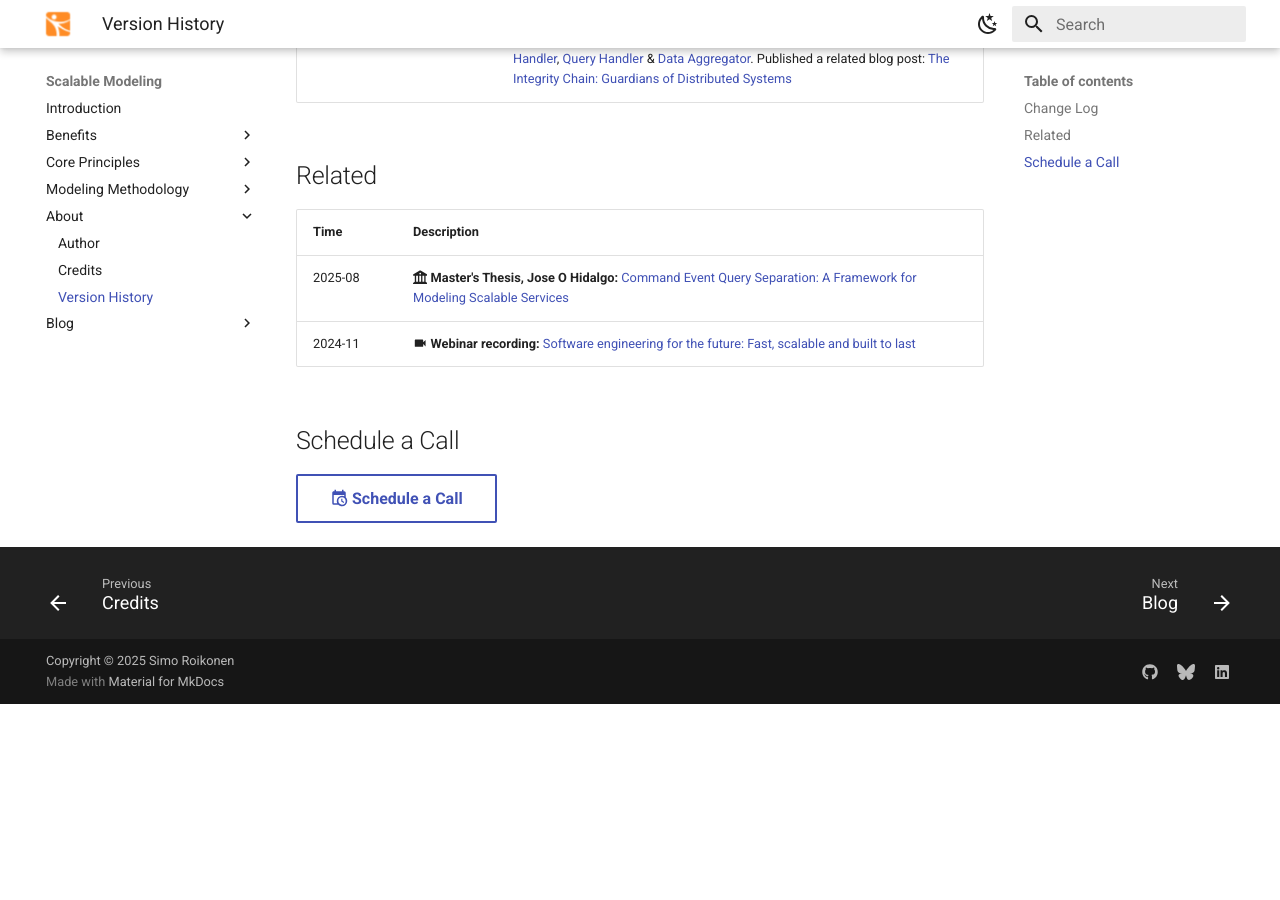
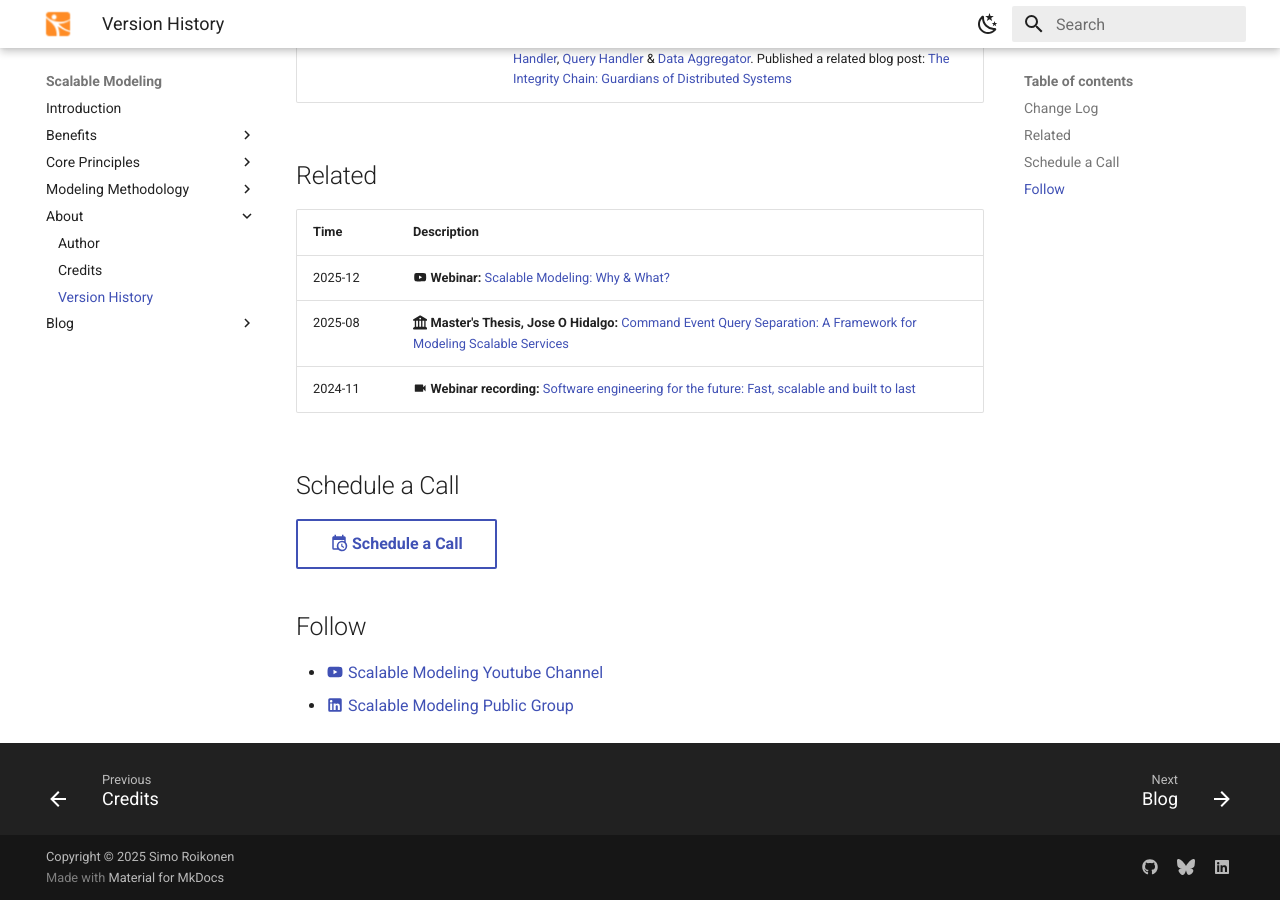
Before and after one commit to roikonen/scalablemodeling, an MkDocs documentation site: the page built from docs/when.md, in a window 1280 px wide and 900 px high, scrolled down 579 px. Built offline with MkDocs 1.6.1 and Material for MkDocs 9.7.7, drawn with Linux system fonts in a browser that asks for light colours; before the commit the page ends 1283 px from its top, so only the background shows below that.

Commit message:
New YouTube-channel and LinkedIn-group

```diff
--- a/docs/when.md
+++ b/docs/when.md
@@ -15,9 +15,15 @@
 
 | Time    | Description                                                                                                                                                                                                                            |
 |---------|----------------------------------------------------------------------------------------------------------------------------------------------------------------------------------------------------------------------------------------|
+| 2025-12 | :material-youtube: **Webinar:** [Scalable Modeling: Why & What?](https://youtu.be/gLB4ghyie24)
 | 2025-08 | :fontawesome-solid-university: **Master's Thesis, Jose O Hidalgo:** [Command Event Query Separation: A Framework for Modeling Scalable Services](https://www.theseus.fi/handle/10024/897310)                                                         |
 | 2024-11 | :material-video: **Webinar recording:** [Software engineering for the future: Fast, scalable and built to last](https://www.twoday.fi/en/content/webinars/webinar-software-engineering-for-the-future-fast-scalable-and-built-to-last) |
 
 ## Schedule a Call
 
 [:material-calendar-clock: Schedule a Call](https://app.reclaim.ai/m/simo-roikonen/meeting){ .md-button }
+
+## Follow
+
+* [:material-youtube: Scalable Modeling Youtube Channel](https://www.youtube.com/channel/UC9fdPMb212MQvrxaYuSKqBA)
+* [:material-linkedin: Scalable Modeling Public Group](https://www.linkedin.com/groups/16190050/)
```
Also changed, not shown: docs/start-from-events.md (+1 -1 lines).
